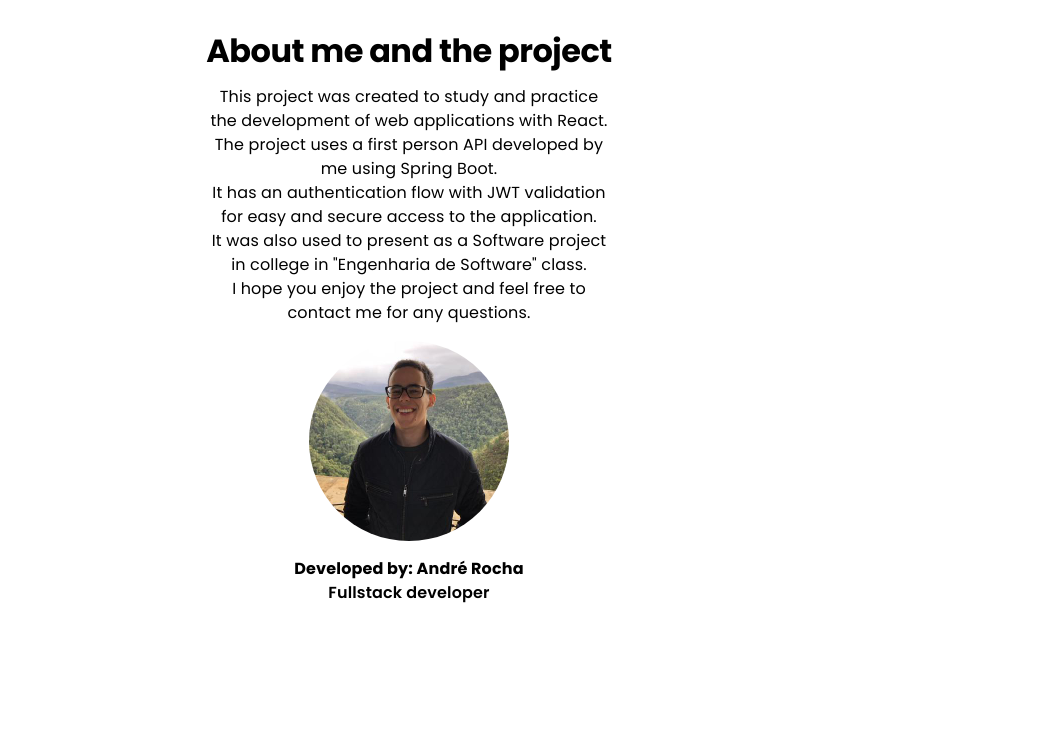
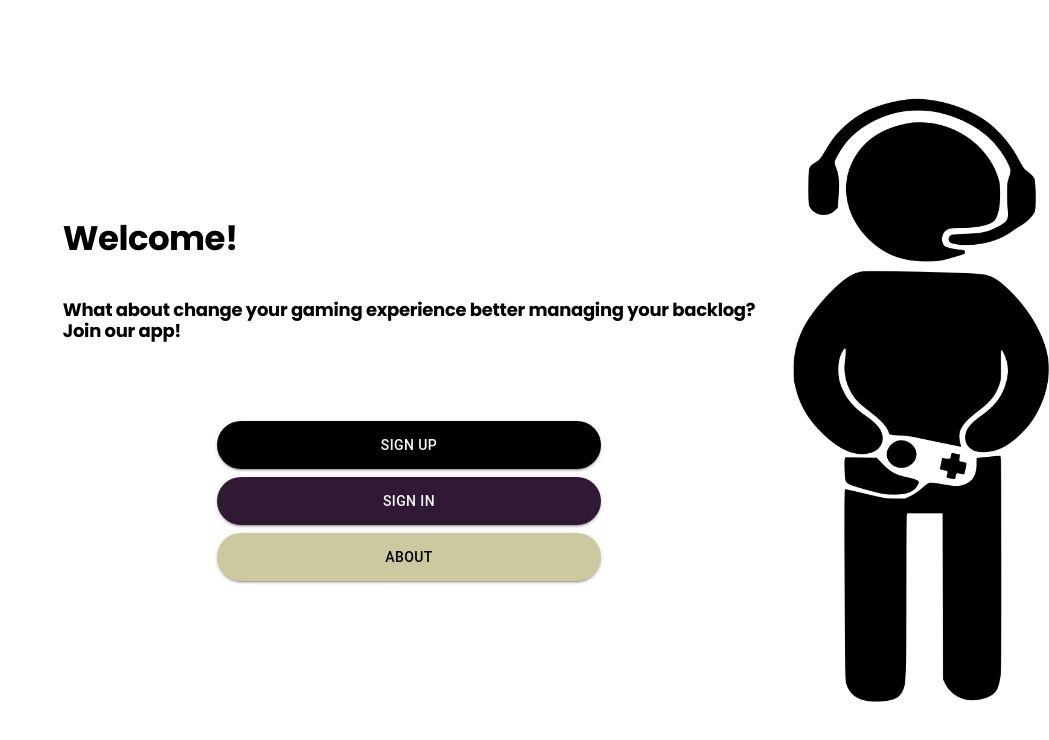
Before and after one commit to andrelrocha/geekcatalog-react, a React (Create React App) app: page / in a window 1280 px wide. Shown: the top 740 px of the page, without its empty margins (231-1280 px from the left). Built offline with nearby package versions, Linux system fonts and the light colour scheme; no server answers.

Commit message:
feat: router navigation

```diff
--- a/src/App.tsx
+++ b/src/App.tsx
@@ -1,17 +1,15 @@
 import React, { useEffect } from 'react';
 import { ApiManager } from './utils/API-axios/ApiManager';
 import './App.css';
-import Login from './screens/NotAuth/User/Login';
 import { AuthProvider } from './context/auth.context';
-import Home from './screens/NotAuth/Home';
-import About from './screens/NotAuth/About';
+import AppRouter from './routes/routes';
 
 
 function App() {
 
   return (
     <AuthProvider>
-      <About />
+      <AppRouter />
     </AuthProvider>
   );
 }
--- /dev/null
+++ b/src/routes/routes.tsx
@@ -0,0 +1,18 @@
+import { BrowserRouter as Router, Routes, Route } from "react-router-dom"
+import Home from "../screens/NotAuth/Home"
+import Login from "../screens/NotAuth/User/Login"
+import About from "../screens/NotAuth/About"
+
+export default function AppRouter() {
+    return (
+        <Router>
+            <Routes>
+                {["/", "/home"].map((path, index) =>
+                    <Route path={path} element={<Home/>} key={index} />
+                )}
+                <Route path="/login" element={<Login />} />
+                <Route path="/about" element={<About />} />
+            </Routes>
+        </Router>
+    )
+}
--- a/src/screens/NotAuth/About/index.tsx
+++ b/src/screens/NotAuth/About/index.tsx
@@ -1,6 +1,5 @@
 import React from "react";
 import { Avatar, Box, Typography } from "@mui/material";
-import { fontSize, lineHeight, padding, textAlign, width } from "@mui/system";
 import { Heading } from "../../../components";
 
 const myPhoto = require('../../../assets/images/profile.jpg');
--- a/src/screens/NotAuth/Home/index.tsx
+++ b/src/screens/NotAuth/Home/index.tsx
@@ -3,7 +3,7 @@ import { Box, Button } from '@mui/material';
 import { colors } from '../../../utils/colors';
 import { Heading } from '../../../components';
 
-const gamerImg = require('../../assets/images/gamer.png');
+const gamerImg = require('../../../assets/images/gamer.png');
 
 const styles = {
     container: {
```
